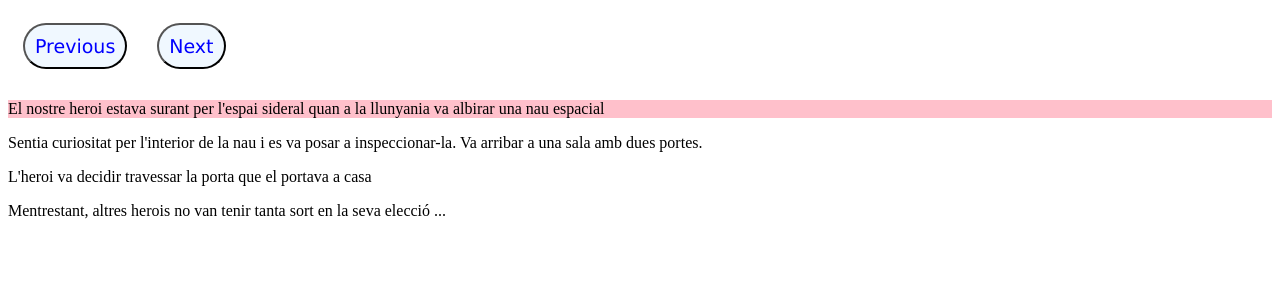
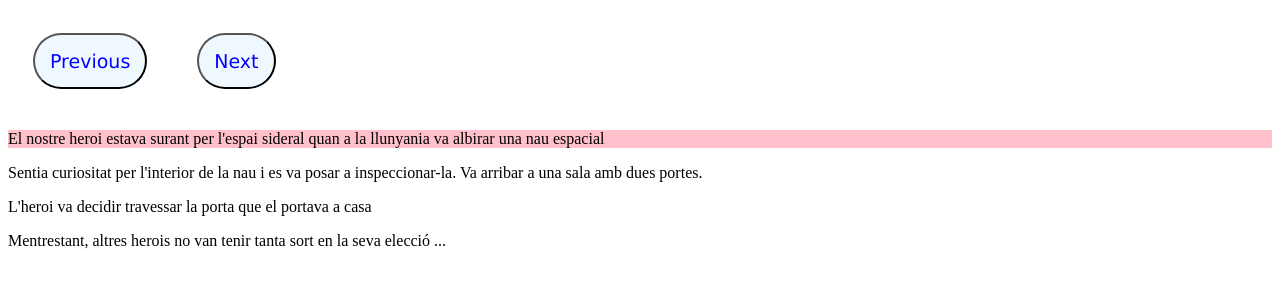
Before and after one commit to MiguelCagnate/Hero-React-Sprint-6, a React (Create React App) app: page / in a window 1280 px wide. Shown: the top 300 px of the page. Built offline with nearby package versions, Linux system fonts and the light colour scheme.

Commit message:
Creaciòn de la Welcome Page

```diff
--- a/src/styled.js
+++ b/src/styled.js
@@ -1,14 +1,13 @@
 import styled from "styled-components";
 
 export const Buttons = styled.button`
-
   font-size: 19px;
   font-family: Verdana, Geneva, Tahoma, sans-serif;
   background-color: aliceblue;
   color: blue;
   border-radius: 35px;
-  margin: 15px;
-  padding: 10px;
+  margin: 25px;
+  padding: 15px;
   text-align: center;
   align-items: center;
   `
@@ -25,3 +24,12 @@ export const p = styled.div`
   text-align: center;
   border-style: groove;
 `;
+
+
+export const BackgroundPage = styled.div`
+font-size: 39px;
+font-family: Verdana, Geneva, Tahoma, sans-serif;
+color: white;
+font-style: italic;
+text-align: center;
+`
```
